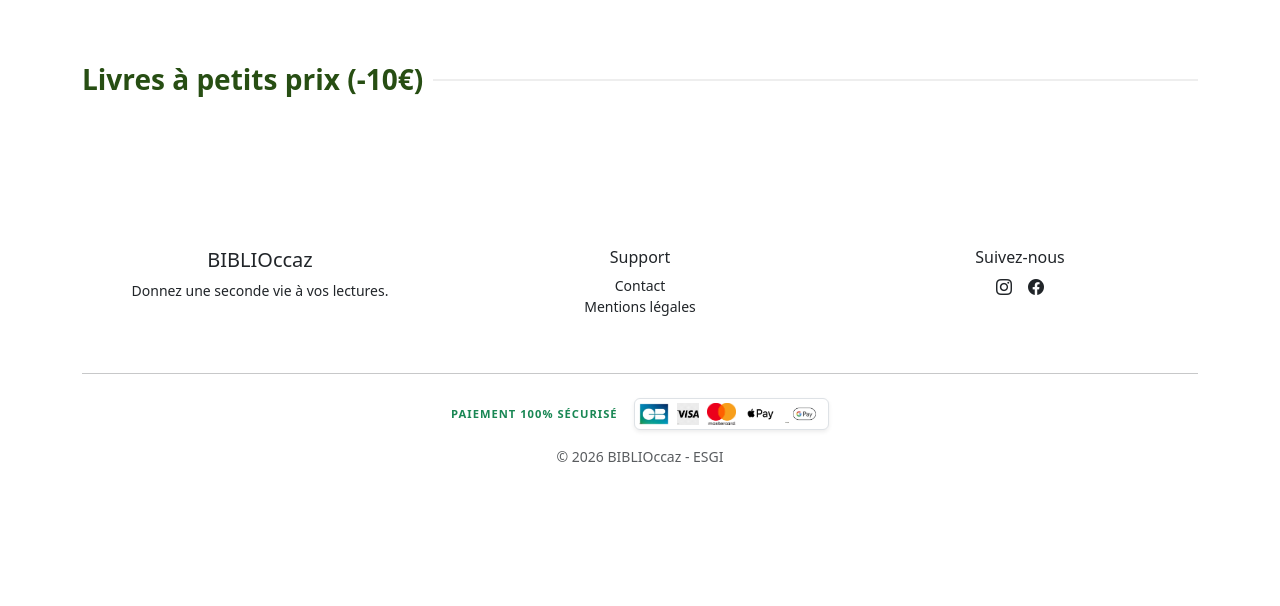
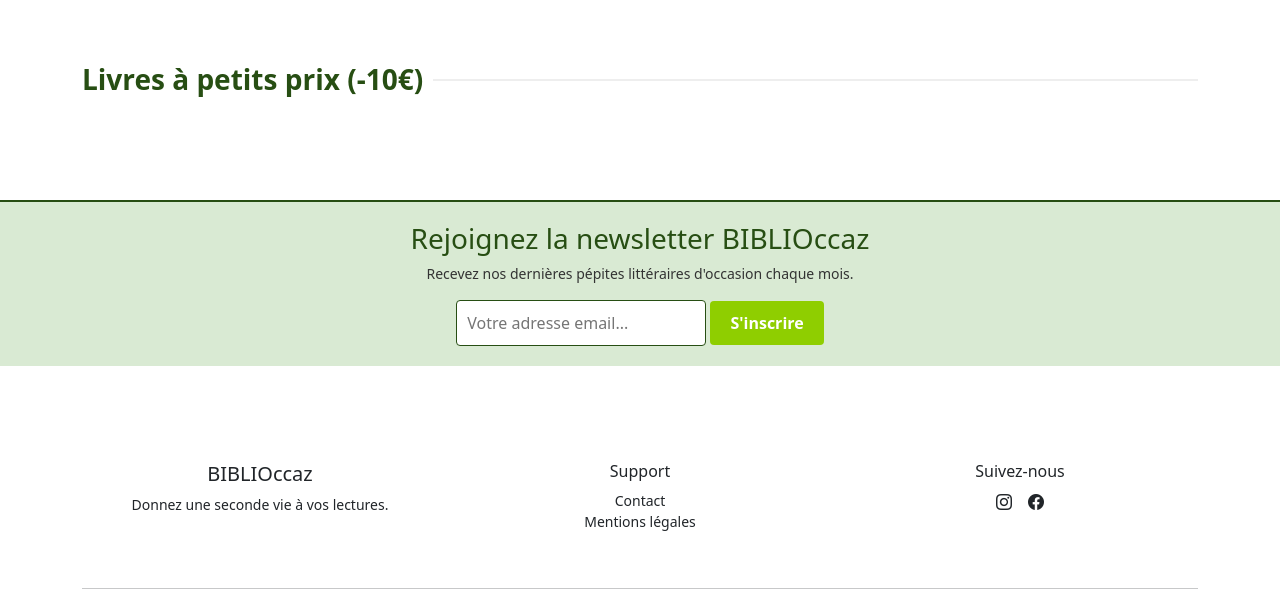
Before and after one commit to gfadeyi/biblioccaz.project, a PHP site: page /index.php in a window 1280 px wide. Shown: the part 327-933 px from the top of the page. Before the commit the page ends 789 px from the top, so only its background shows below. Run offline with PHP 8.4, Linux system fonts and the light colour scheme; data that the repository does not hold is empty.

Commit message:
newsletter 1.1

```diff
--- a/footer.php
+++ b/footer.php
@@ -1,5 +1,18 @@
 </div>
 </main>
+    <div style="text-align: center; padding: 20px; background-color: #D9EAD3; border-top: 2px solid #274E13;">
+    <h3 style="color: #274E13; margin-top: 0;">Rejoignez la newsletter BIBLIOccaz</h3>
+    <p style="color: #333333; font-size: 14px;">Recevez nos dernières pépites littéraires d'occasion chaque mois.</p>
+
+    <form method="POST" action="newsletter_subscribers.php">
+        <input type="email" name="email" placeholder="Votre adresse email..." required
+               style="padding: 10px; width: 250px; border: 1px solid #274E13; border-radius: 4px;">
+        <button type="submit"
+                style="padding: 10px 20px; background-color: #8FCE00; color: white; border: none; border-radius: 4px; font-weight: bold; cursor: pointer;">
+            S'inscrire
+        </button>
+    </form>
+</div>
 <footer class="bg-white border-top py-5 mt-5" style="border-top: 4px solid var(--border-green) !important;">
     <div class="container text-center">
         <div class="row">
```
